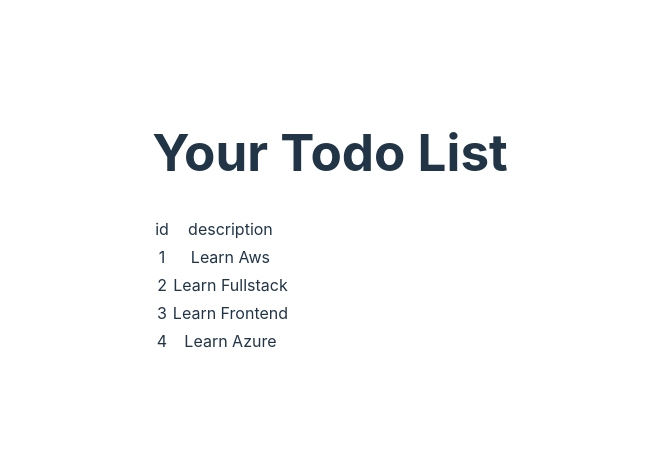
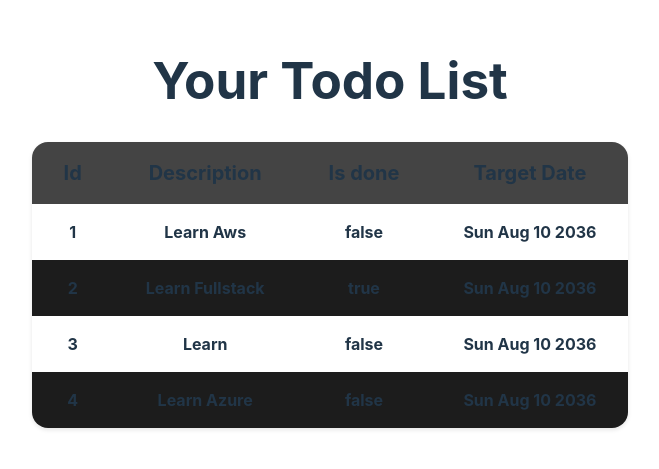
Before and after one commit to kfozla/React-Todo-App, a React (Vite) app: page /todos in a window 1280 px wide. Shown: the part 177-646 px from the top of the page, without its empty margins (310-969 px from the left). Built offline with nearby package versions, Linux system fonts and the light colour scheme.

Commit message:
css for todo list

```diff
--- a/src/components/todo/TodoApp.css
+++ b/src/components/todo/TodoApp.css
@@ -33,3 +33,34 @@
   color: #c92a2a; /* Red text */
   border: 1px solid #ffa8a8; /* Red border */
 }
+.table {
+  width: 100%;
+  border-collapse: collapse;
+  box-shadow: 0 2px 4px rgba(0, 0, 0, 0.1);
+  border-radius: 1rem;
+  overflow: hidden;
+}
+
+.table thead {
+  font-size: 20px;
+  font-weight: 700;
+  background-color: #444;
+}
+
+.table th,
+.table td {
+  padding: 1rem;
+  padding-left: 2rem;
+  padding-right: 2rem;
+  text-align: center;
+  font-weight: 700;
+}
+
+.table tbody tr:nth-child(even) {
+  background-color: #1c1c1c;
+}
+
+.table td,
+.table th {
+  transition: background-color 0.2s ease, color 0.2s ease;
+}
--- a/src/components/todo/TodoApp.jsx
+++ b/src/components/todo/TodoApp.jsx
@@ -99,10 +99,12 @@
 
 function WelcomeCompnent() {
   const params = useParams();
+  const navigate = useNavigate();
   return (
     <div className="Welcome">
       {" "}
       <h1>Welcome {params.username}</h1>{" "}
+      <Button onClick={() => navigate("/todos")}>Manage Your Todos</Button>
     </div>
   );
 }
@@ -118,27 +120,47 @@
   );
 }
 function ListTodo() {
+  const today = new Date();
+  const targetDate = new Date(
+    today.getFullYear() + 12,
+    today.getMonth(),
+    today.getDate()
+  );
   const todos = [
-    { id: 1, description: "Learn Aws" },
-    { id: 2, description: "Learn Fullstack" },
-    { id: 3, description: "Learn Frontend" },
-    { id: 4, description: "Learn Azure" },
+    { id: 1, description: "Learn Aws", done: false, targetDate: targetDate },
+    {
+      id: 2,
+      description: "Learn Fullstack",
+      done: true,
+      targetDate: targetDate,
+    },
+    {
+      id: 3,
+      description: "Learn",
+      done: false,
+      targetDate: targetDate,
+    },
+    { id: 4, description: "Learn Azure", done: false, targetDate: targetDate },
   ];
   return (
     <div className="ListTodoComponent">
       <h1>Your Todo List</h1>
-      <table>
+      <table className="table">
         <thead>
           <tr>
-            <td>id</td>
-            <td>description</td>
+            <td>Id</td>
+            <td>Description</td>
+            <td>Is done</td>
+            <td>Target Date</td>
           </tr>
         </thead>
         <tbody>
           {todos.map((todo) => (
-            <tr>
+            <tr key={todo.id}>
               <td>{todo.id}</td>
               <td>{todo.description}</td>
+              <td>{todo.done.toString()}</td>
+              <td>{todo.targetDate.toDateString()}</td>
             </tr>
           ))}
         </tbody>
@@ -146,3 +168,7 @@
     </div>
   );
 }
+
+function HeaderComponent() {
+  return <div className="header"></div>;
+}
```
